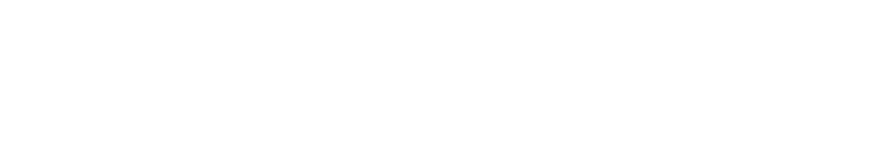
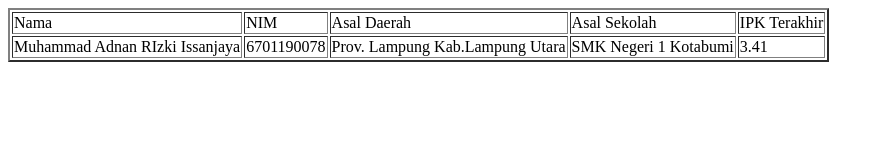
Before and after one commit to MAdnan220/6701190078-Assessment1.pabw, a plain HTML site: page index.html in a window 1280 px wide. Shown: the whole page, without its empty margins (0-884 px from the left). Drawn offline with Linux system fonts and the light colour scheme.

Commit message:
commit2-6701190078

```diff
--- a/index.html
+++ b/index.html
@@ -2,9 +2,25 @@
 <html lang="en">
 <head>
     <meta charset="UTF-8">
-    <title>Title</title>
+    <title>Biodata</title>
 </head>
 <body>
+    <table border="2px">
+        <tr>
+            <td>Nama</td>
+            <td>NIM</td>
+            <td>Asal Daerah</td>
+            <td>Asal Sekolah</td>
+            <td>IPK Terakhir</td>
+        </tr>
 
+        <tr>
+            <td>Muhammad Adnan RIzki Issanjaya</td>
+            <td>6701190078</td>
+            <td>Prov. Lampung Kab.Lampung Utara</td>
+            <td>SMK Negeri 1 Kotabumi </td>
+            <td>3.41</td>
+        </tr>
+    </table>
 </body>
 </html>
```
